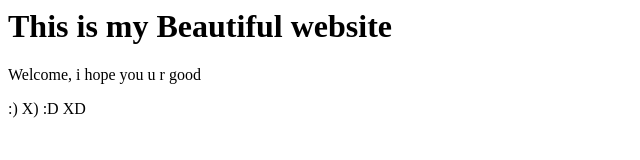
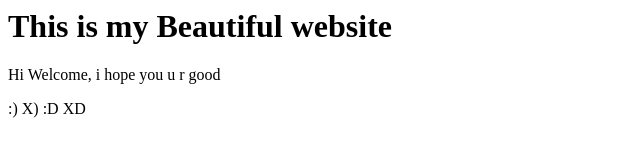
Before and after one commit to Navbharat77/awesome-navi, a plain HTML site: page index.html in a window 1280 px wide. Shown: the full height of the page, 0-640 px from the left. Drawn offline with Linux system fonts and the light colour scheme.

Commit message:
changed welcome to hi

```diff
--- a/index.html
+++ b/index.html
@@ -1,6 +1,6 @@
 <html>
 <title>This is my website </title>
 <h1> This is my Beautiful website </h1>
-<p> Welcome, i hope you u r good </p>
+<p> Hi Welcome, i hope you u r good </p>
 <p> :) X) :D XD </p>
 </html>
```
